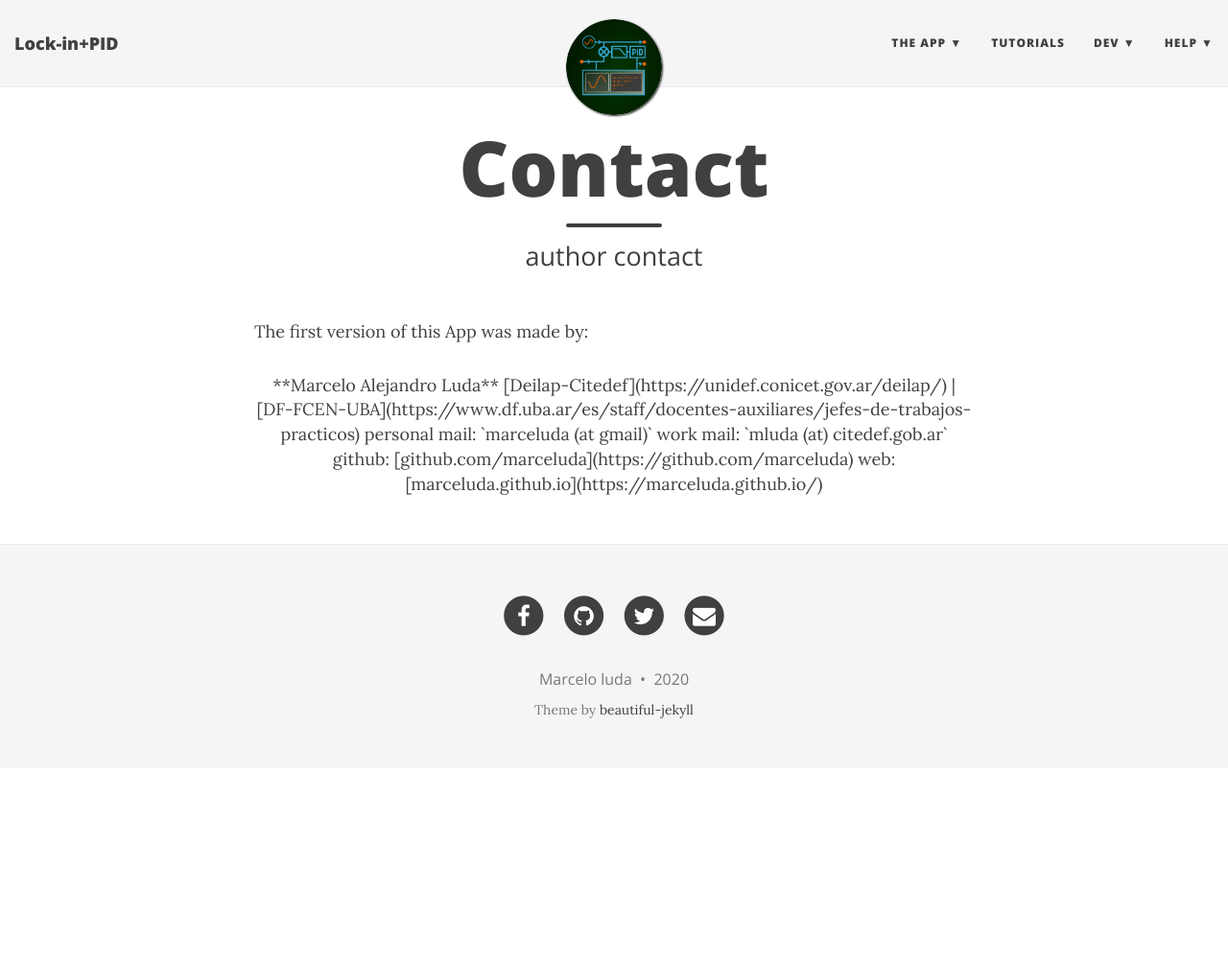
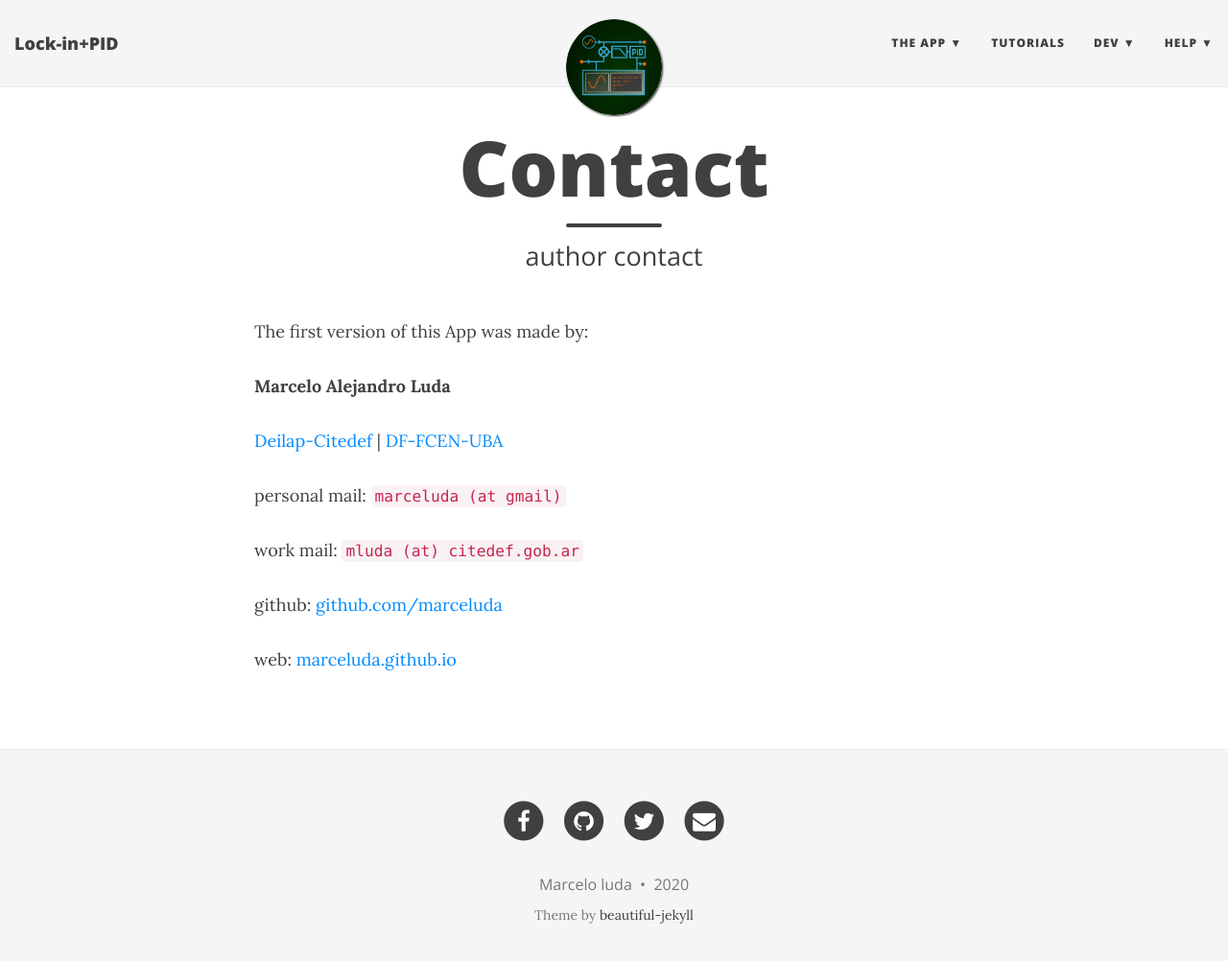
Before and after one commit to marceluda/rp_lock-in_pid, a Jekyll site: the page built from help/contact.md, in a window 1280 px wide and 1015 px high. Shown: the top 1002 px of the window at 96% size. Built offline with Jekyll 4.4.1, drawn with Linux system fonts in a browser that asks for light colours; nearby versions of some CDN libraries.

Commit message:
fix again

```diff
--- a/help/contact.md
+++ b/help/contact.md
@@ -6,7 +6,6 @@ subtitle: author contact
 
 The first version of this App was made by:
 
-<center markdown="1" >
 **Marcelo Alejandro Luda**
 
 [Deilap-Citedef](https://unidef.conicet.gov.ar/deilap/) &#124; [DF-FCEN-UBA](https://www.df.uba.ar/es/staff/docentes-auxiliares/jefes-de-trabajos-practicos)
@@ -18,5 +17,3 @@ work mail: `mluda (at) citedef.gob.ar`
 github: [github.com/marceluda](https://github.com/marceluda)
 
 web: [marceluda.github.io](https://marceluda.github.io/)
-
-</center>
```
